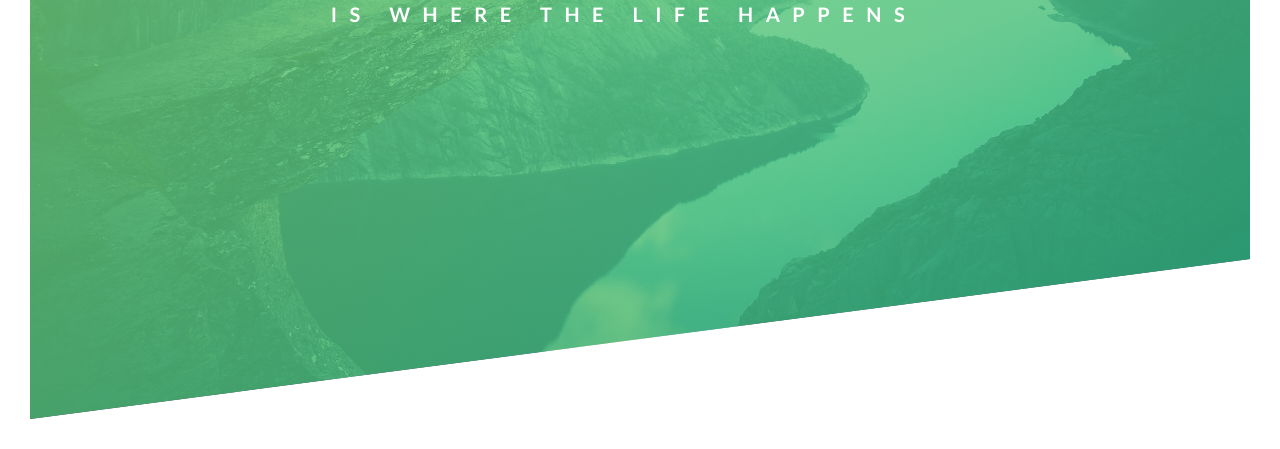
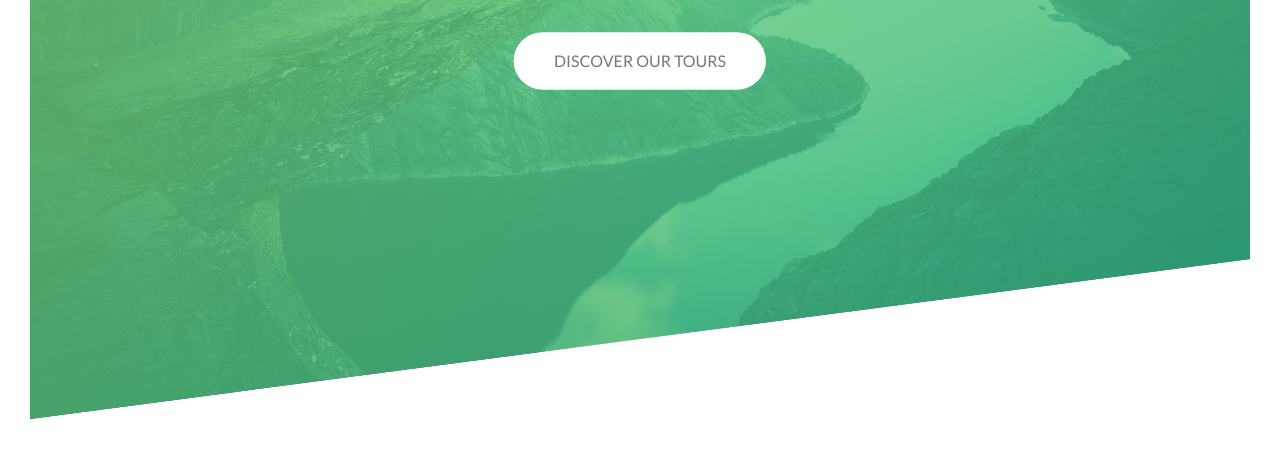
Before and after one commit to melobrunoti/advanced-css-natours, a plain HTML site: page Natours/starter/index.html in a window 1280 px wide. Shown: the part 371-820 px from the top of the page. Drawn offline with Linux system fonts and the light colour scheme; files that its build step writes are made by us from their sources.

Commit message:
header complete

```diff
--- a/Natours/starter/css/style.css
+++ b/Natours/starter/css/style.css
@@ -30,7 +30,7 @@
         rgba(40,180,131,0.8)),
     url(../img/hero.jpg);
     background-size: cover;
-    background-position: top;
+    background-position: center top;
     position: relative;
 
     clip-path: polygon(0 0, 100% 0%, 100% 75vh, 0% 100%);
@@ -50,12 +50,14 @@
     position: absolute;
     top: 40%;
     left: 50%;
-    transform: translate(-50%, -50%)
+    transform: translate(-50%, -50%);
+    text-align: center;
 }
 
 .heading-primary {
     color:#fff;
     text-transform: uppercase;
+    margin-bottom: 60px;
 
     backface-visibility: hidden;
 }
@@ -76,7 +78,7 @@
     display: block;
     font-size: 20px;
     font-weight: 700;
-    letter-spacing: 12.5px;
+    letter-spacing: 17.4px;
 
     animation: moveInRight 1s ease-out;
 }
@@ -112,3 +114,69 @@
         transform: translateX(0)
     }
 }
+
+.btn:link,
+.btn:visited {
+    text-transform: uppercase;
+    text-decoration: none;
+    padding: 15px 40px;
+    display: inline-block;
+    border-radius: 100px;
+    transition: all .2s;
+    position: relative;
+}
+
+.btn:hover {
+    transform: translateY(-3px);
+    box-shadow: 0 10px 20px rgba(0, 0, 0, .2)
+}
+
+.btn:active {
+    transform: translateY(-1px);
+    box-shadow: 0 5px 10px rgba(0, 0, 0, .2)
+}
+
+.btn-white {
+    background-color: #fff;
+    color: #777;
+}
+
+.btn::after {
+    content: "";
+    display: inline-block;
+    height: 100%;
+    width: 100%;
+    border-radius: 100px;
+    position: absolute;
+    top: 0;
+    left: 0;
+    z-index: -1;
+    transition: all .4s;
+}
+
+.btn-white::after {
+    background-color: #fff;
+}
+
+.btn:hover::after {
+    transform: scaleX(1.4) scaleY(1.6);
+    opacity: 0;
+}
+
+
+.btn-animated {
+    animation: moveInBottom 0.5s ease-out .75s;
+    animation-fill-mode: backwards;
+}
+
+@keyframes moveInBottom {
+    0% {
+        opacity: 0;
+        transform: translateY(30px);
+    }
+
+    100% {
+        opacity: 1;
+        transform: translateY(0)
+    }
+}
--- a/Natours/starter/index.html
+++ b/Natours/starter/index.html
@@ -20,11 +20,11 @@
            <div class="text-box">
                <h1 class="heading-primary">
                    <span class="heading-primary-main">Outdoors</span>
-                   <span class="heading-primary-sub">is where the life happens</span>
+                   <span class="heading-primary-sub">is where life happens</span>
                </h1>
-
+               <a href="#" class="btn btn-white btn-animated">discover our tours</a>
+            </div>
             </header>
-           </div>
 
     </body>
 </html>
```
